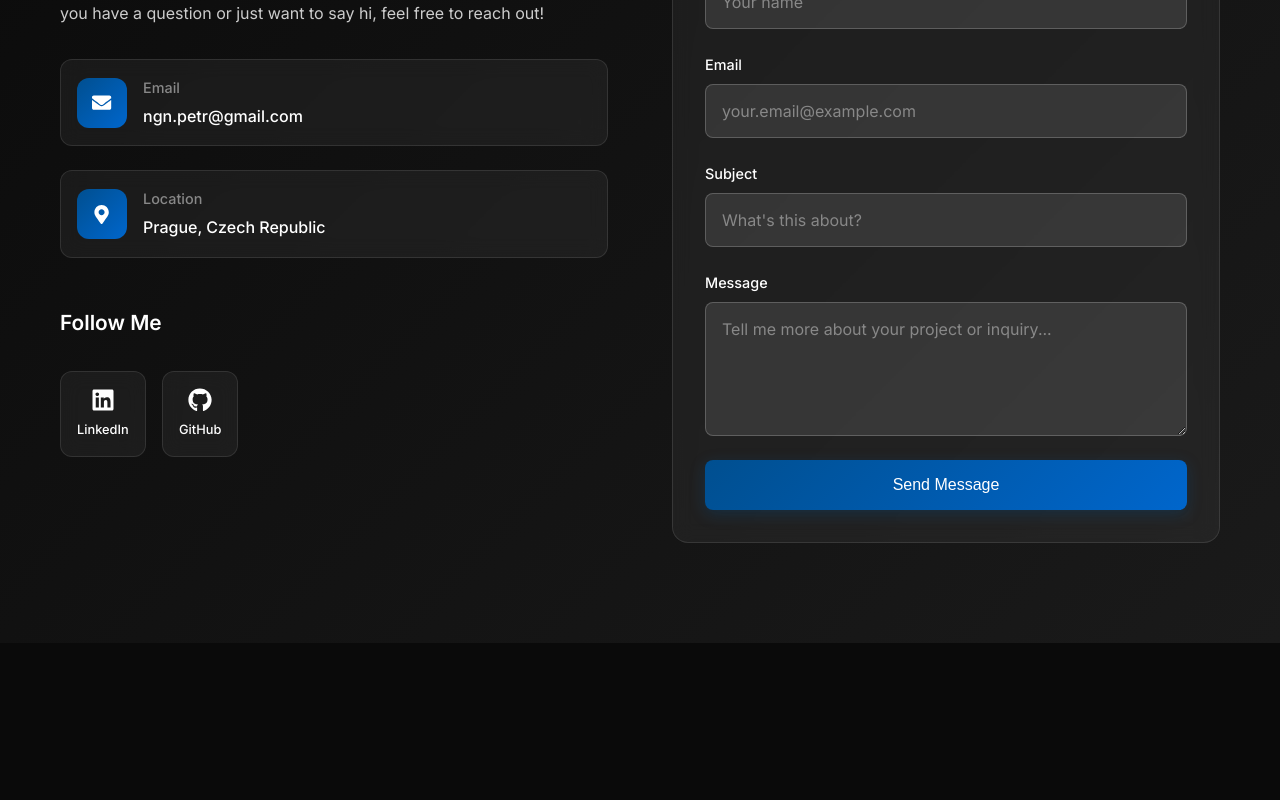
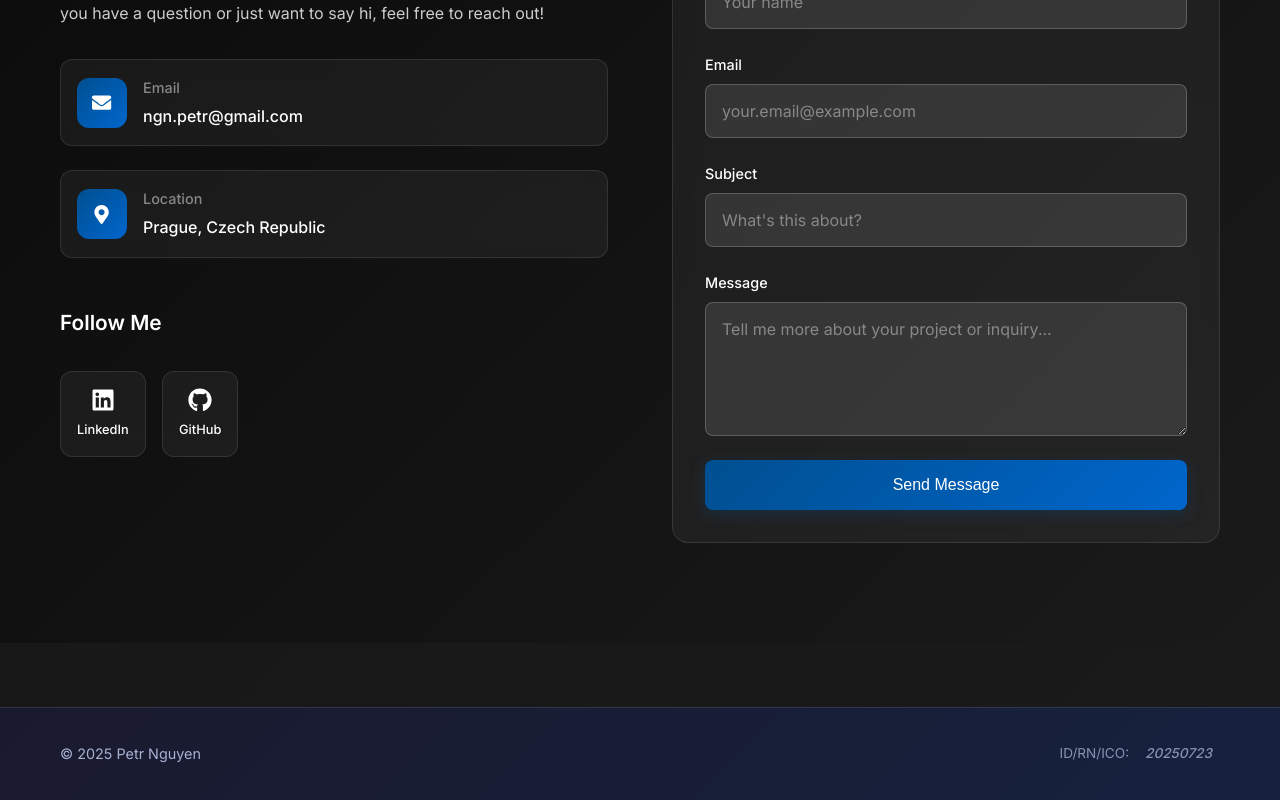
Before and after one commit to petr-ngn/github.io, a React (Create React App) app: page / in a window 1280 px wide. Shown: the part 7503-8303 px from the top of the page. Before the commit the page ends 8146 px from the top, so only its background shows below. Built offline with nearby package versions, Linux system fonts and the light colour scheme; the HTML template or start-up script is replaced by a standard one.

Commit message:
add footer

```diff
--- a/public/index.html
+++ b/public/index.html
@@ -2,15 +2,12 @@
 <html lang="en">
   <head>
     <meta charset="utf-8" />
-    <link rel="icon" href="%PUBLIC_URL%/favicon.png" />
     <meta name="viewport" content="width=device-width, initial-scale=1" />
     <meta name="theme-color" content="#000000" />
     <meta
       name="description"
       content="Petr Nguyen - Senior AI/ML Engineer Portfolio"
     />
-    <link rel="apple-touch-icon" href="%PUBLIC_URL%/logo192.png" />
-    <link rel="manifest" href="%PUBLIC_URL%/manifest.json" />
     <link rel="preconnect" href="https://fonts.googleapis.com">
     <link rel="preconnect" href="https://fonts.gstatic.com" crossorigin>
     <link href="https://fonts.googleapis.com/css2?family=Inter:wght@300;400;500;600;700&display=swap" rel="stylesheet">
--- a/src/App.tsx
+++ b/src/App.tsx
@@ -6,6 +6,7 @@ import About from './components/About';
 import Experience from './components/Experience';
 import Education from './components/Education';
 import Contact from './components/Contact';
+import Footer from './components/Footer';
 import './App.css';
 
 const App: React.FC = () => {
@@ -47,6 +48,7 @@ const App: React.FC = () => {
         <Education />
         <Contact />
       </main>
+      <Footer />
     </div>
   );
 };
--- /dev/null
+++ b/src/components/Footer.css
@@ -0,0 +1,79 @@
+.footer {
+  background: linear-gradient(135deg, #1a1a2e 0%, #16213e 100%);
+  color: #ffffff;
+  padding: 2rem 0;
+  margin-top: 4rem;
+  border-top: 1px solid rgba(255, 255, 255, 0.1);
+}
+
+.footer-content {
+  display: flex;
+  justify-content: space-between;
+  align-items: center;
+  flex-wrap: wrap;
+  gap: 1rem;
+}
+
+.footer-section {
+  display: flex;
+  flex-direction: column;
+  gap: 0.5rem;
+}
+
+.copyright {
+  font-size: 0.9rem;
+  color: #a8b2d1;
+  margin: 0;
+}
+
+.entrepreneur-info,
+.registration-info {
+  font-size: 0.85rem;
+  color: #8892b0;
+  margin: 0;
+  display: flex;
+  align-items: center;
+  gap: 0.5rem;
+}
+
+.placeholder {
+  color: #8892b0;
+  font-style: italic;
+  font-weight: 500;
+  padding: 0.2rem 0.5rem;
+  border-radius: 4px;
+}
+
+/* Responsive design */
+@media (max-width: 768px) {
+  .footer-content {
+    flex-direction: column;
+    text-align: center;
+    gap: 1.5rem;
+  }
+
+  .footer-section {
+    align-items: center;
+  }
+
+  .entrepreneur-info,
+  .registration-info {
+    flex-direction: column;
+    gap: 0.25rem;
+  }
+}
+
+@media (max-width: 480px) {
+  .footer {
+    padding: 1.5rem 0;
+  }
+
+  .copyright {
+    font-size: 0.8rem;
+  }
+
+  .entrepreneur-info,
+  .registration-info {
+    font-size: 0.8rem;
+  }
+}
--- /dev/null
+++ b/src/components/Footer.tsx
@@ -0,0 +1,35 @@
+import React from 'react';
+import { motion } from 'framer-motion';
+import './Footer.css';
+
+const Footer: React.FC = () => {
+  const currentYear = new Date().getFullYear();
+
+  return (
+    <footer className="footer">
+      <div className="container">
+        <motion.div
+          className="footer-content"
+          initial={{ opacity: 0, y: 20 }}
+          whileInView={{ opacity: 1, y: 0 }}
+          transition={{ duration: 0.6 }}
+          viewport={{ once: true }}
+        >
+          <div className="footer-section">
+            <p className="copyright">
+              © {currentYear} Petr Nguyen
+            </p>
+          </div>
+
+          <div className="footer-section">
+            <p className="entrepreneur-info">
+            ID/RN/ICO: <span className="placeholder">20250723</span>
+            </p>
+          </div>
+        </motion.div>
+      </div>
+    </footer>
+  );
+};
+
+export default Footer;
```
Also changed, not shown: public/favicon.png (deleted).
